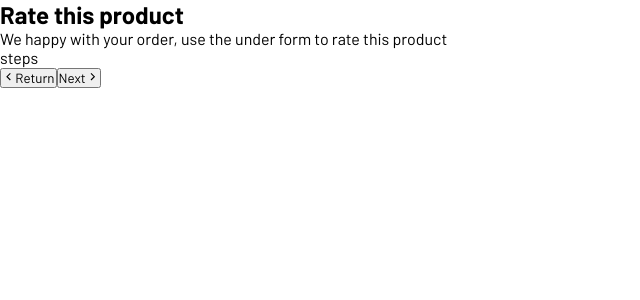
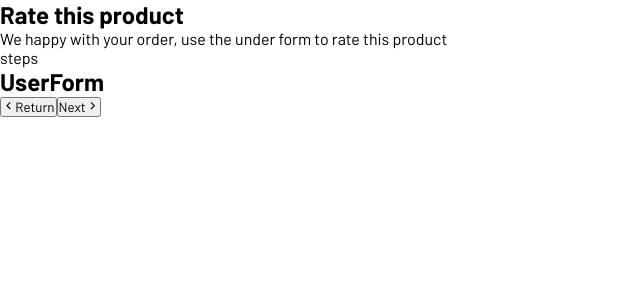
Before and after one commit to rodrigoaraujo7/multstep-form, a React (Vite) app: page / in a window 1280 px wide. Shown: the top 300 px of the page, without its empty margins (0-640 px from the left). Built offline with nearby package versions, Linux system fonts and the light colour scheme.

Commit message:
current step hook

```diff
--- a/src/App.jsx
+++ b/src/App.jsx
@@ -1,17 +1,23 @@
+// components
 import { UserForm } from './components/ScreensForm/UserForm'
 import { ReviewForm } from './components/ScreensForm/ReviewForm'
 import { ThanksForm } from './components/ScreensForm/ThanksForm'
 
+// hooks
+import { useForm } from './hooks/useForm'
+
+// utils
 import { GrFormNext, GrFormPrevious } from 'react-icons/gr'
 import './App.css'
 
 export const App = () => {
-
   const formComponents = [
     <UserForm />,
     <ReviewForm />,
     <ThanksForm />
   ]
+
+  const {currentStep, currentComponent} = useForm(formComponents)
 
   return (
     <div className="app">
@@ -22,7 +28,7 @@ export const App = () => {
       <div className="form-container">
         <p>steps</p>
         <form>
-          <div className="inputs-container"></div>
+          <div className="inputs-container">{currentComponent}</div>
           <div className="actions">
             <button type='button'>
               <GrFormPrevious />
--- /dev/null
+++ b/src/hooks/useForm.jsx
@@ -0,0 +1,10 @@
+import { useState } from 'react'
+
+export const useForm = steps => {
+    const [currentStep, setCurrentStep] = useState(0)
+
+    return {
+        currentStep,
+        currentComponent: steps[currentStep],
+    }
+}
```
